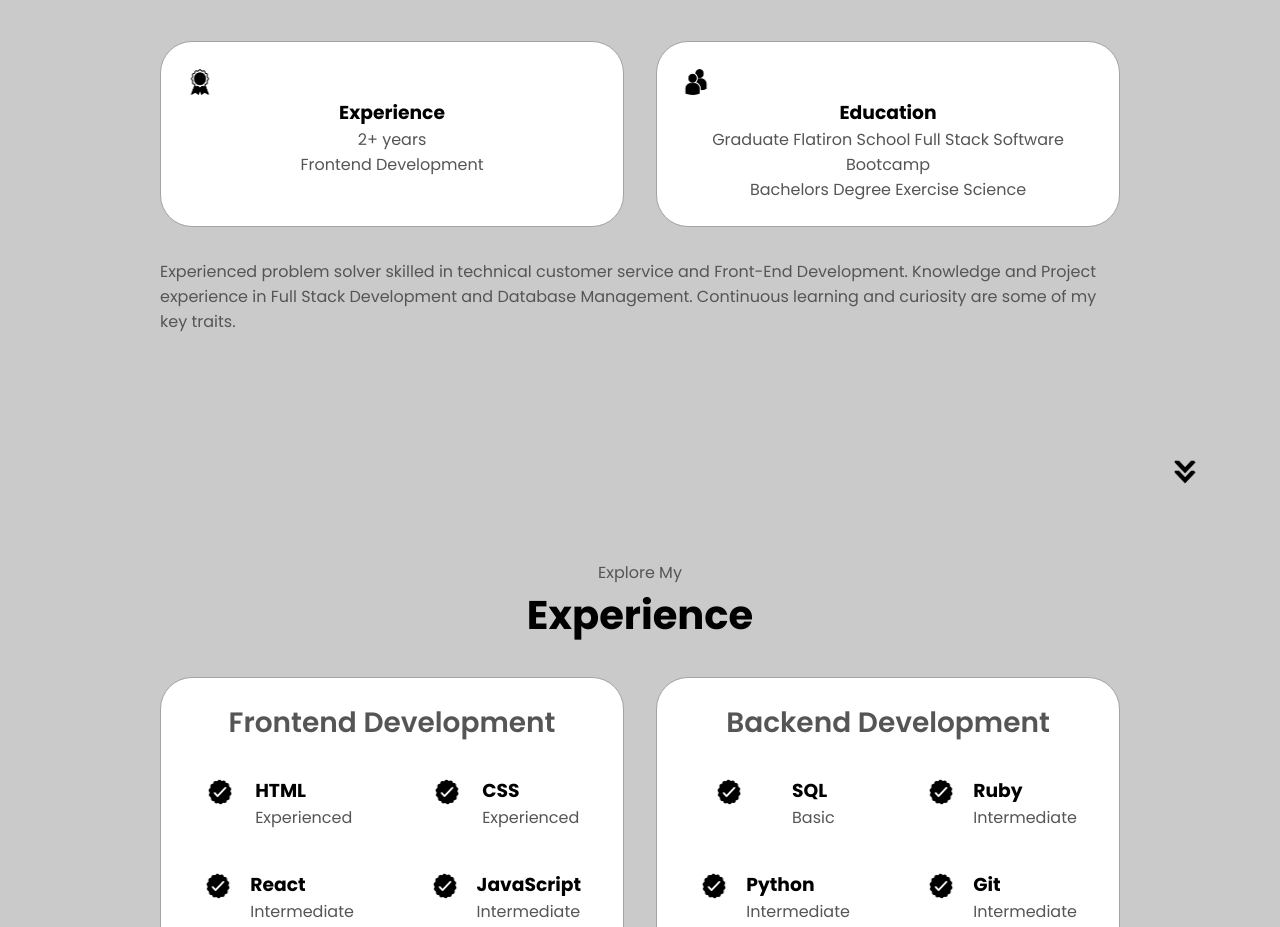
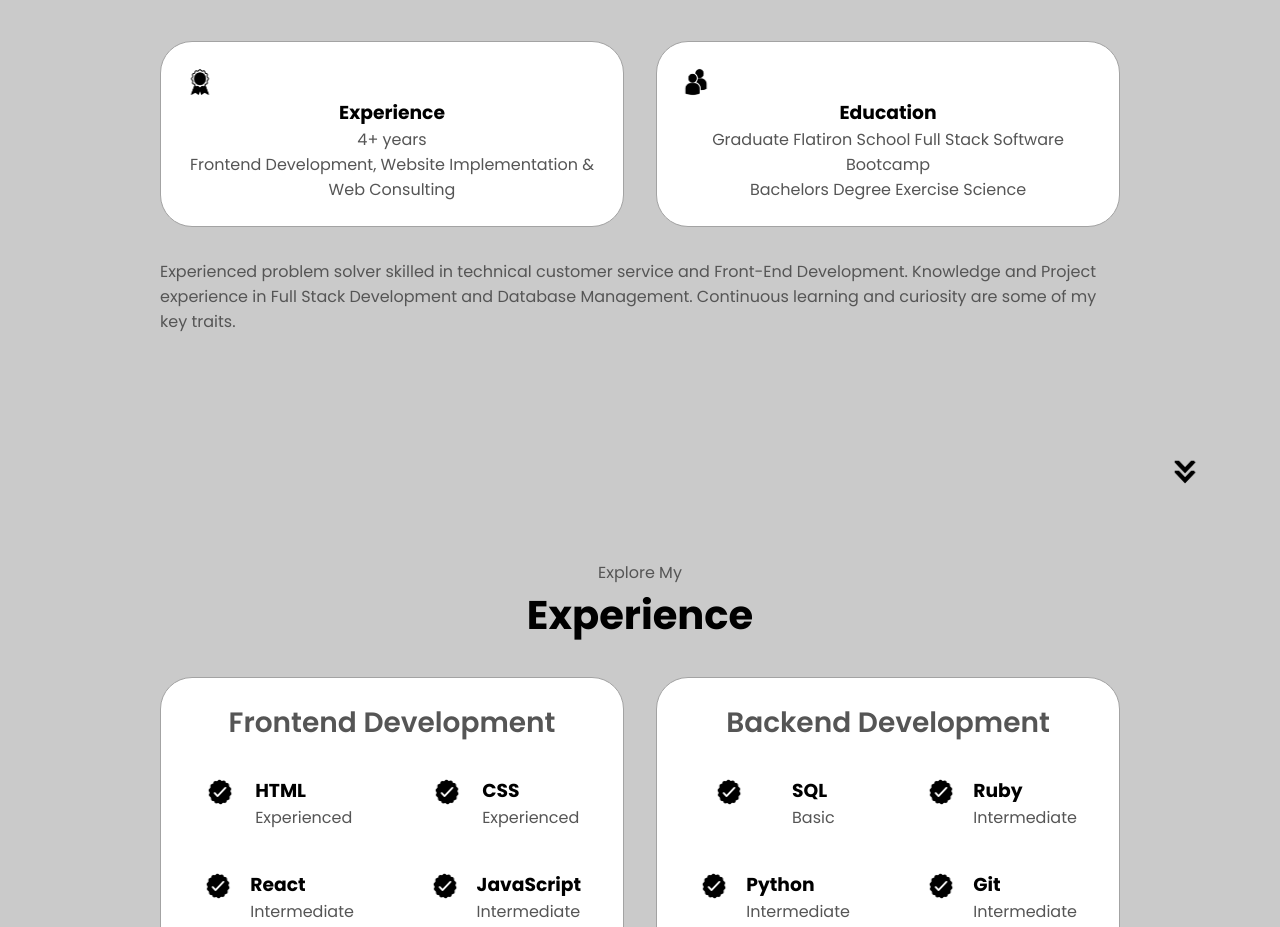
Before and after one commit to troymeeker/portfolio-2024, a plain HTML site: page index.html in a window 1280 px wide. Shown: the part 1000-1927 px from the top of the page. Drawn offline with Linux system fonts and the light colour scheme.

Commit message:
Update index.html
edited experience

```diff
--- a/index.html
+++ b/index.html
@@ -97,7 +97,7 @@
                 class="icon"
               />
               <h3>Experience</h3>
-              <p>2+ years <br />Frontend Development</p>
+              <p>4+ years <br />Frontend Development, Website Implementation & Web Consulting</p>
             </div>
             <div class="details-container">
               <img
```
